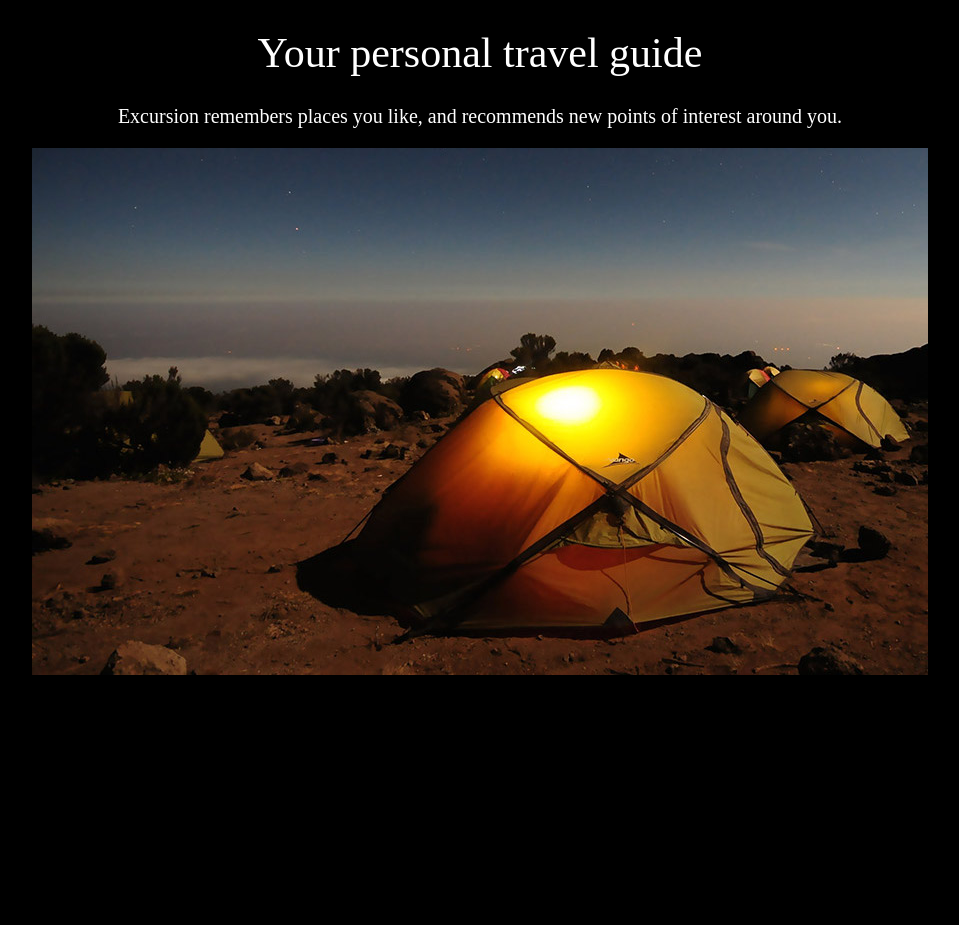
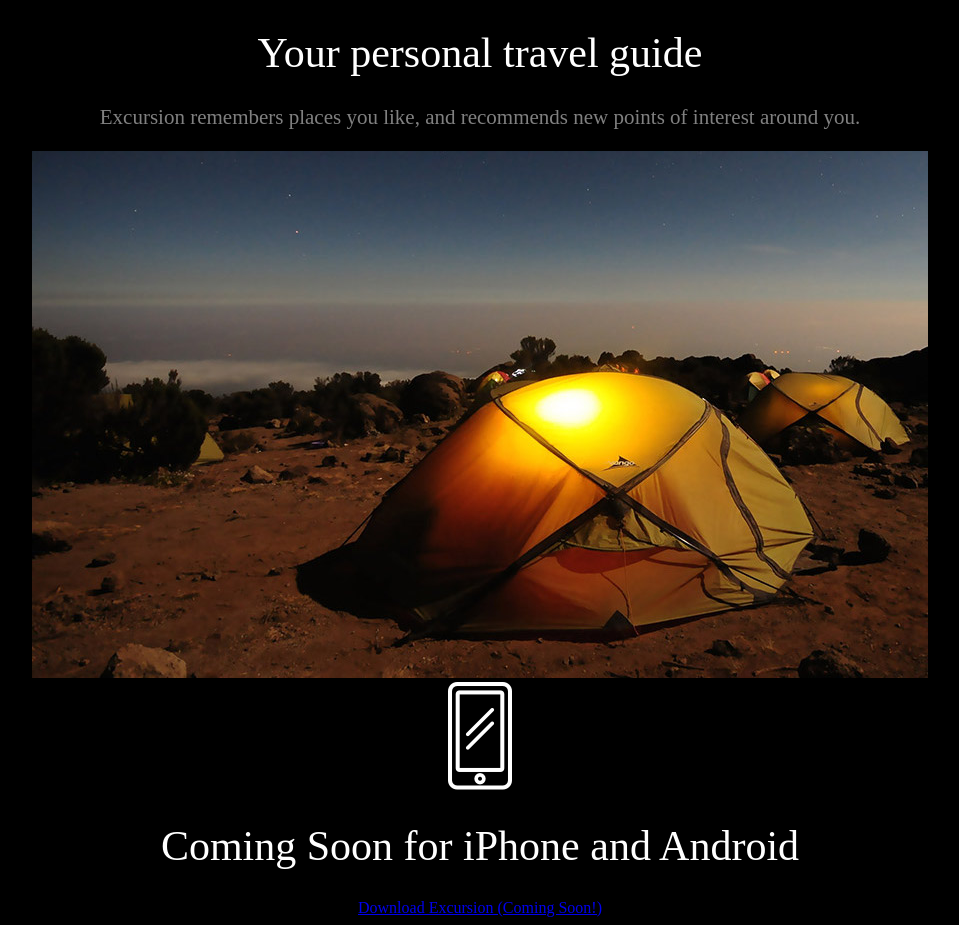
Before and after one commit to damienpulido1232/excursion, a plain HTML site: page index.html in a window 1280 px wide. Shown: the part 346-1271 px from the top of the page, without its empty margins (160-1119 px from the left). Before the commit the page ends 1033 px from the top, so only its background shows below. Drawn offline with Linux system fonts and the light colour scheme; files whose address does not match are found by name.

Commit message:
Last Commit.

```diff
--- a/index.html
+++ b/index.html
@@ -24,9 +24,13 @@
       </p>
       <img src="C:\Users\damie\Documents\GitHub\excursion\resources\images\camp.jpg">
     </div>
-
-
-
-
+    <div>
+      <img src="C:\Users\damie\Documents\GitHub\excursion\resources\images\phone.png">
+      <h1 id="iPhone"> Coming Soon for iPhone and Android</h1>
+      <p>
+    </div>
+    <div>
+      <a href="https://6d4r85d4t4tmqkbr3o8bo19e0o6u9847cr5783dpqfg5m0p838t0.codecademy.cloud/#"> Download Excursion (Coming Soon!) </a>
+    </div>
   </body>
 </html>
--- a/resources/css/style.css
+++ b/resources/css/style.css
@@ -21,6 +21,13 @@
 #guideDescription {
   font-family: Veranda;
   font-weight: 300;
-  font-size: 20px;
+  font-size: 21px;
+  color: gray;
+}
+
+#iPhone {
+  font-family: Veranda;
+  font-weight: 300;
+  font-size: 42px;
   color: white;
 }
```
